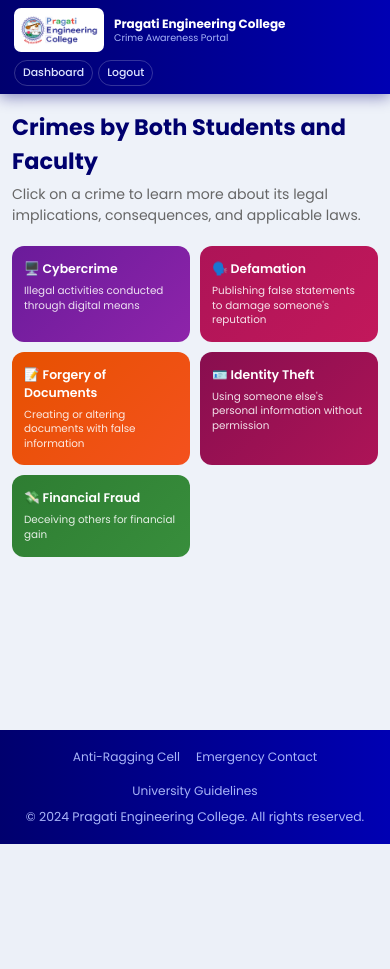
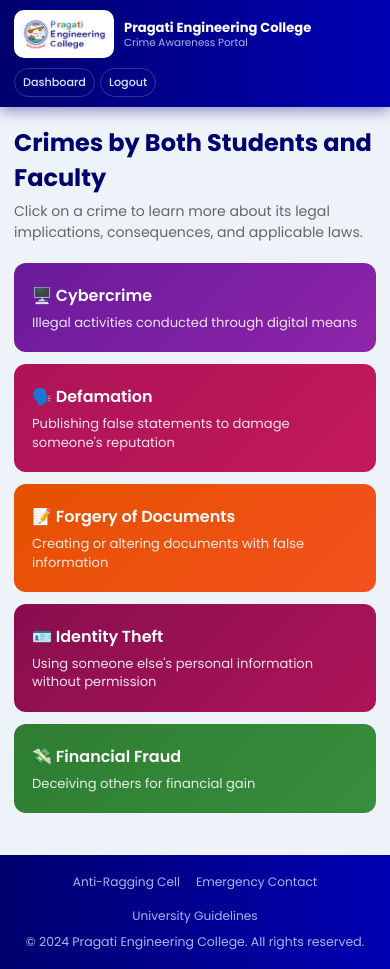
Before and after one commit to pavankalyanbashaboina-byte/crime-awareness-portal, a Flask app: page /both in a window 390 px wide. Before the commit the page ends 844 px from the top, so only its background shows below. Run offline with Flask 3, Linux system fonts and the light colour scheme; the visitor is signed in with stand-in values (Sample User, id 1).

Commit message:
Update base.html

```diff
--- a/templates/base.html
+++ b/templates/base.html
@@ -215,47 +215,47 @@
 
         /* ══ MOBILE RESPONSIVE ══════════════════════════════════════════ */
         @media (max-width: 768px) {
-            header { padding: 8px 14px; min-height: auto; gap: 8px; }
-            .logo-icon { width: 110px; height: 52px; padding: 4px 6px; border-radius: 7px; }
-            .logo-text .college-name { font-size: 0.75rem; }
-            .logo-text .portal-name  { font-size: 0.6rem; }
-            header h1 { font-size: 0.78rem; margin: 0 6px; }
-            header nav a { font-size: 0.68rem; padding: 4px 8px; }
-            header nav span.user-badge { font-size: 0.65rem; padding: 3px 7px; display: none; }
+            header { padding: 10px 14px; }
+            .logo-icon { width: 120px; height: 56px; padding: 5px 8px; }
+            .logo-text .college-name { font-size: 0.82rem; }
+            header h1 { font-size: 0.85rem; }
+            header nav a { font-size: 0.75rem; padding: 6px 10px; }
+            header nav span.user-badge { display: none; }
+            main { padding: 18px 14px; }
 
-            main { padding: 16px 12px; }
+            /* 1 column cards - bigger and easier to tap */
+            .card-container { grid-template-columns: 1fr; gap: 14px; }
+            .card { padding: 22px 20px; }
+            .card-icon { font-size: 2.2rem; }
+            .card h3 { font-size: 1.1rem; }
+            .card p  { font-size: 0.88rem; }
 
-            .card-container { grid-template-columns: 1fr 1fr; gap: 10px; }
-            .card { padding: 16px 14px; border-radius: 12px; }
-            .card-icon { font-size: 1.5rem; margin-bottom: 8px; }
-            .card h3 { font-size: 0.82rem; }
-            .card p  { font-size: 0.7rem; }
+            /* 1 column crime buttons */
+            .buttons { grid-template-columns: 1fr; gap: 12px; }
+            .crime-btn { padding: 20px 18px; }
+            .crime-btn h3 { font-size: 1rem; }
+            .crime-btn p  { font-size: 0.82rem; }
 
-            .buttons { grid-template-columns: 1fr 1fr; gap: 10px; }
-            .crime-btn { padding: 14px 12px; }
-            .crime-btn h3 { font-size: 0.78rem; }
-            .crime-btn p  { font-size: 0.65rem; }
-
-            .auth-box { padding: 24px 18px; }
-            .auth-box h2 { font-size: 1.15rem; }
-            .role-btn { font-size: 0.78rem; padding: 10px 4px; }
+            .auth-box { padding: 28px 20px; }
+            .auth-box h2 { font-size: 1.3rem; }
+            .role-btn { font-size: 0.9rem; padding: 14px 6px; }
 
             .committees-list { grid-template-columns: 1fr; }
+            .analytics-grid { grid-template-columns: 1fr 1fr; }
+            .analytics-num  { font-size: 2rem; }
 
-            .analytics-grid { grid-template-columns: 1fr 1fr; gap: 10px; }
-            .analytics-num  { font-size: 1.8rem; }
-
-            .report-section form { padding: 18px 14px; }
+            .report-section form { padding: 20px 16px; }
             .form-row { grid-template-columns: 1fr; }
+            .form-group input, .form-group select, .form-group textarea { font-size: 1rem; padding: 12px 14px; }
+            .submit-btn { font-size: 1rem; padding: 14px; }
+            .dashboard h2 { font-size: 1.6rem; }
+            .crime-section h2 { font-size: 1.5rem; }
         }
 
         @media (max-width: 400px) {
-            .logo-icon { width: 90px; height: 44px; }
+            .logo-icon { width: 100px; height: 48px; }
             header h1 { display: none; }
-            .card-container { grid-template-columns: 1fr 1fr; }
-            .buttons { grid-template-columns: 1fr 1fr; }
-            .role-buttons { gap: 5px; }
-            .role-btn { font-size: 0.72rem; padding: 9px 3px; }
+            header nav a { font-size: 0.7rem; padding: 5px 8px; }
         }
     </style>
 </head>
```
